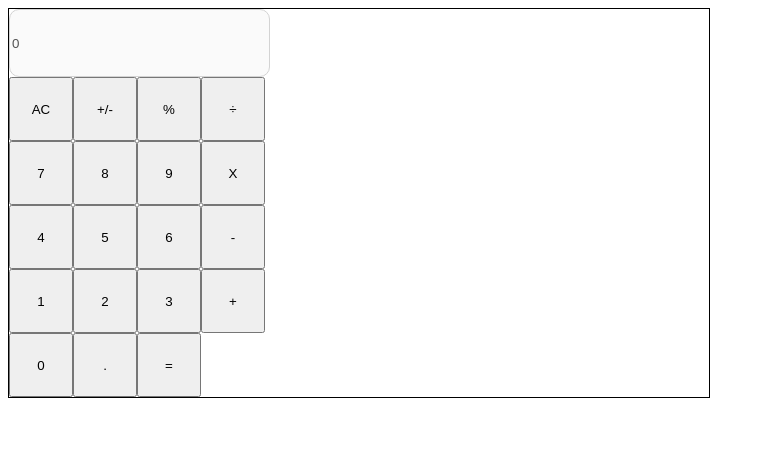
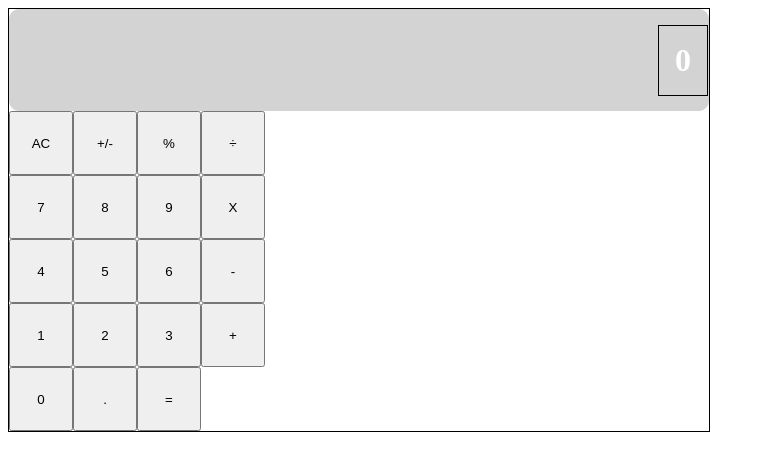
Before and after one commit to adriaanbd/reagir_calculator, a React (Create React App) app: page / in a window 1280 px wide. Shown: the top 470 px of the page, without its empty margins (0-765 px from the left). Built offline with nearby package versions, Linux system fonts and the light colour scheme.

Commit message:
modified background, height, text color and weight, padding and alignment

```diff
--- a/src/App.css
+++ b/src/App.css
@@ -17,8 +17,18 @@
 
 .display {
   display: flex;
-  height: 4rem;
-  width: 255px;
+  align-items: center;
+  justify-content: flex-end;
+  background-color: lightgrey;
+  color: white;
+  height: 100px;
   border: 1px solid lightgray;
   border-radius: 10px;
 }
+
+.result {
+  padding: 1rem;
+  border: 1px solid black;
+  font-size: 2rem;
+  font-weight: bold;
+}
--- a/src/components/Display.js
+++ b/src/components/Display.js
@@ -4,13 +4,16 @@ import PropTypes from 'prop-types';
 function Display(props) {
   const { result } = props;
   return (
-    <input
-      type="text"
-      name="display"
-      value={result || '0'}
-      className="display"
-      disabled
-    />
+    <div className="display">
+      <div
+        type="text"
+        name="display"
+        disabled
+      />
+      <span className="result">
+        {result || '0'}
+      </span>
+    </div>
   );
 }
 
```
